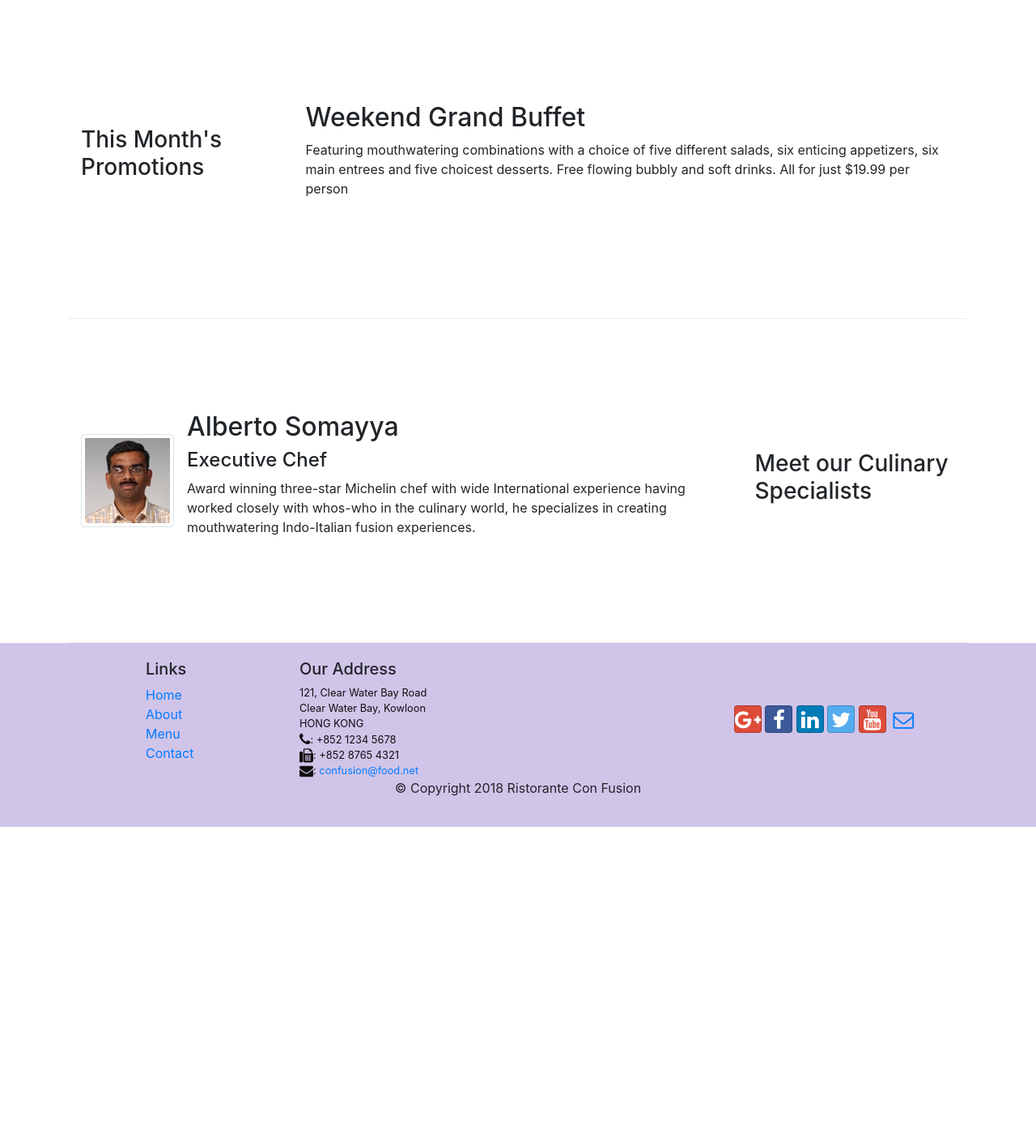
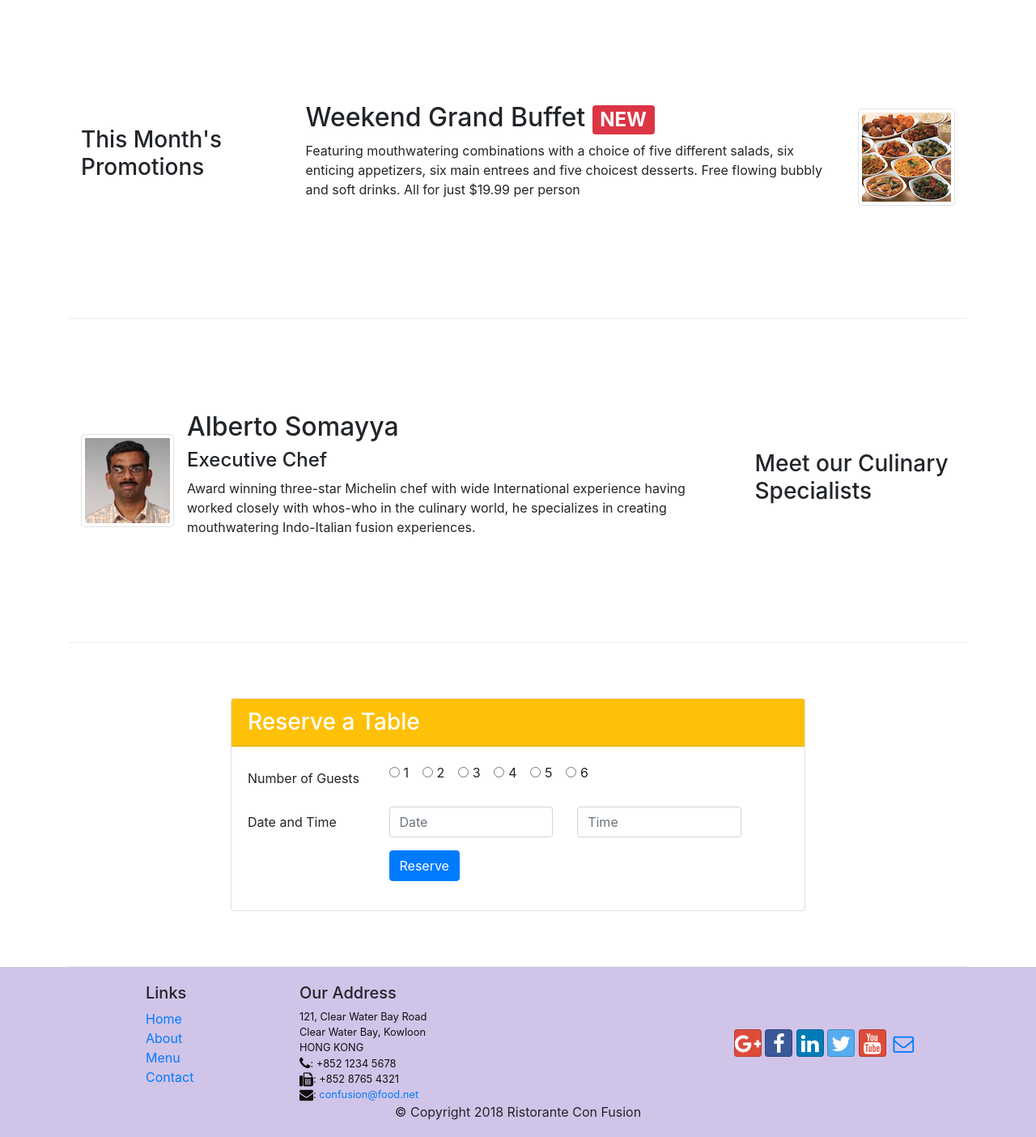
Before and after one commit to gracia-gu/coursera-bootstrap4, a website: page Bootstrap4/conFusion/index.html in a window 1280 px wide. Shown: the part 740-2144 px from the top of the page at 81% size. Before the commit the page ends 1761 px from the top, so only its background shows below. Drawn offline with nearby package versions, Linux system fonts and the light colour scheme.

Commit message:
assignment2

```diff
--- a/Bootstrap4/conFusion/index.html
+++ b/Bootstrap4/conFusion/index.html
@@ -21,7 +21,6 @@
 			<button class="navbar-toggler" type="button" data-toggle="collapse" data-target="#Navbar">
 				<span class="navbar-toggler-icon"></span>
 			</button>
-
 			<a class="navbar-brand mr-auto" href="#"><img src="img/logo.png" height="30" width="41"></a>
 			<div class="collapse navbar-collapse" id="Navbar">
 				<ul class="navbar-nav mr-auto">
@@ -41,10 +40,11 @@
                     <h1>Ristorante con Fusion</h1>
                     <p>We take inspiration from the World's best cuisines, and create a unique fusion experience. Our lipsmacking creations will tickle your culinary senses!</p>
                 </div>
-                <div class="col-12 col-sm">
-                    <div class="col-12 col-sm">
+                <div class="col-12 col-sm-3">
                     <img src="img/logo.png" class="image-fluid">
                 </div>
+                <div  class="col-12 col-sm-3 align-self-center">
+                    <a class="btn btn-warning" href="#reservetable" role="button">Reserve Table</a>
                 </div>
             </div>
         </div>
@@ -70,9 +70,15 @@
             <div class="col-12 col-sm-4 col-md-3">
                 <h3>This Month's Promotions</h3>
             </div>
-            <div class="col col-sm col-md">
-                <h2>Weekend Grand Buffet</h2>
-                <p>Featuring mouthwatering combinations with a choice of five different salads, six enticing appetizers, six main entrees and five choicest desserts. Free flowing bubbly and soft drinks. All for just $19.99 per person </p>
+            <div class="col col-sm col-md order-sm-last">
+                <div class="media">
+                    <div class="media-body">
+                        <h2 class="mt-0">Weekend Grand Buffet <span class="badge badge-danger">NEW</span></h2>
+                        <p>Featuring mouthwatering combinations with a choice of five different salads, six enticing appetizers, six main entrees and five choicest desserts. Free flowing bubbly and soft drinks. All for just $19.99 per person </p>
+                    </div>
+                    <img class="d-flex ml-3 img-thumbnail align-self-center"
+                         src="img/buffet.png" alt="buffet">
+                </div>
             </div>
         </div>
 
@@ -91,6 +97,65 @@
                     </div>
                 </div>
             </div>
+        </div>
+        <div class="row row-content align-items-center">
+            <div class="col-sm-8 offset-sm-2">
+                <div class="card">
+                    <h3 class="card-header text-white bg-warning" id="reservetable">Reserve a Table</h3>
+                    <div class="card-body">
+                        <form>
+                            <div class="form-group row">
+                                <label class="col-12 col-md-3 col-form-label">Number of Guests</label>
+                                <div class="col-sm-6">
+                                    <div class="form-check form-check-inline">
+                                        <input class="form-check-input" type="radio" name="numofguests" id="1guest" value="option1">
+                                        <label class="form-check-label">1</label>
+                                    </div>
+                                    <div class="form-check form-check-inline">
+                                        <input class="form-check-input" type="radio" name="numofguests" id="2guests" value="option2">
+                                        <label class="form-check-label">2</label>
+                                    </div>
+                                    <div class="form-check form-check-inline">
+                                        <input class="form-check-input" type="radio" name="numofguests" id="3guests" value="option3">
+                                        <label class="form-check-label">3</label>
+                                    </div>
+                                    <div class="form-check form-check-inline">
+                                        <input class="form-check-input" type="radio" name="numofguests" id="4guests" value="option4">
+                                        <label class="form-check-label">4</label>
+                                    </div>
+                                    <div class="form-check form-check-inline">
+                                        <input class="form-check-input" type="radio" name="numofguests" id="5guests" value="option5">
+                                        <label class="form-check-label">5</label>
+                                    </div>
+                                    <div class="form-check form-check-inline">
+                                        <input class="form-check-input" type="radio" name="numofguests" id="6guests" value="option6">
+                                        <label class="form-check-label">6</label>
+                                    </div>
+                                </div>
+                            </div>
+                            <div class="form-group row">
+                                <label class="col-12 col-md-3 col-form-label">Date and Time</label>
+                                <div  class="col-6 col-md-4">
+                                    <input type="text" class="form-control" id="date" name="date"
+                                   placeholder="Date">
+                                </div>
+                                <div class="col-6 col-md-4">
+                                    <input type="text" class="form-control" id="time" name="time"
+                                           placeholder="Time">
+                                </div>
+                            </div>
+                            <div class="form-group row">
+                                <div class="offset-md-3 col-sm-6 align-self-center">
+                                    <button type="submit" class="btn btn-primary">Reserve</button>
+                                </div>
+                            </div>
+                        </form>
+                    </div>
+                </div>
+            </div>
+
+
+
         </div>
     </div>
 
```
